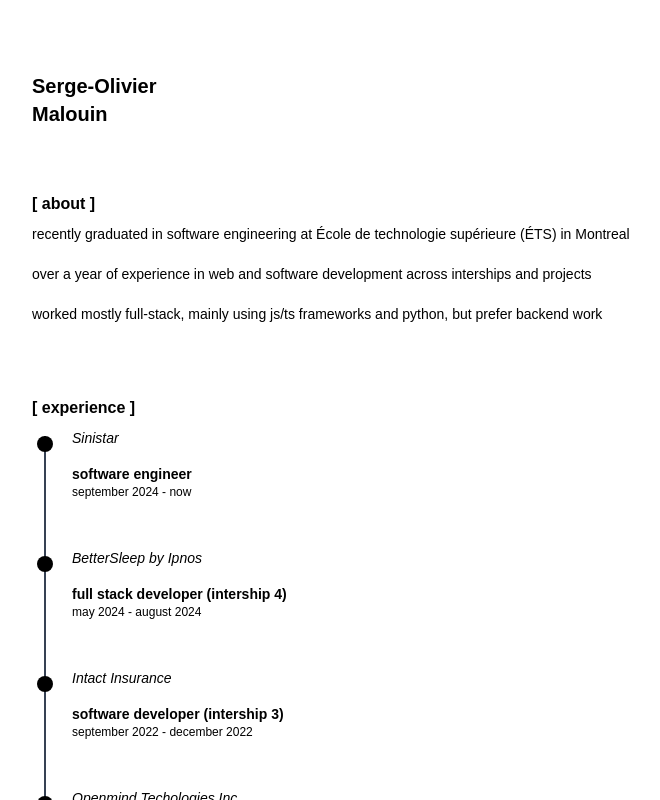
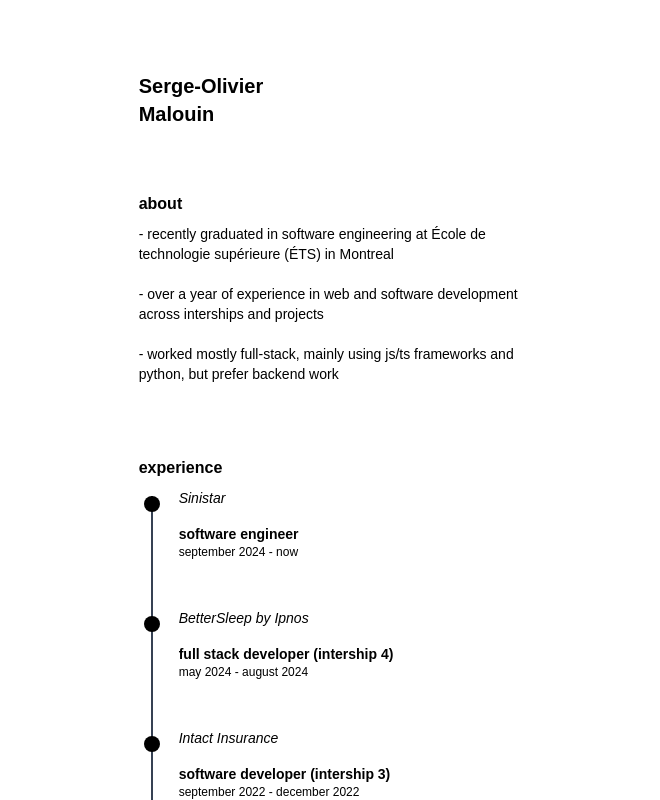
Before and after one commit to somalouin/portfolio, a Next.js app: page / in a window 1280 px wide. Shown: the top 800 px of the page, without its empty margins (304-964 px from the left). Built offline with nearby package versions, Linux system fonts and the light colour scheme.

Commit message:
fix settings file and ci

```diff
--- /dev/null
+++ b/app/_components/AboutSection.tsx
@@ -0,0 +1,24 @@
+import Link from "next/link";
+
+export const AboutSection = () => {
+  return (
+    <div className="pt-10 py-6">
+      <div>
+        <p className="text-l font-bold">about</p>
+        <p className="text-sm py-2">
+          - recently graduated in software engineering at École de technologie
+          supérieure (
+          <Link href="https://www.etsmtl.ca/" target="_blank">
+            ÉTS
+          </Link>
+          ) in Montreal
+          <br /> <br />- over a year of experience in web and software
+          development across interships and projects
+          <br />
+          <br />- worked mostly full-stack, mainly using js/ts frameworks and
+          python, but prefer backend work
+        </p>
+      </div>
+    </div>
+  );
+};
--- a/components/ExperienceSection.tsx
+++ b/app/_components/ExperienceSection.tsx
@@ -1,8 +1,8 @@
 export const ExperienceSection = () => {
   return (
-    <div id="experience" className="py-10">
+    <div className="py-10">
       <div>
-        <p className="text-l font-bold">[ experience ]</p>
+        <p className="text-l font-bold">experience</p>
         <section>
           <div className="container max-w-5xl py-2 mx-auto">
             <div className="grid gap-4 mx-2">
--- a/components/Header.tsx
+++ b/app/_components/Header.tsx
@@ -1,6 +1,6 @@
 export const Header = () => {
   return (
-    <div id="me" className="pt-10 py-6">
+    <div className="pt-10 py-6">
       <p className="text-xl font-bold">Serge-Olivier</p>
       <p className="text-xl font-bold">Malouin</p>
     </div>
--- a/components/StackSection.tsx
+++ b/app/_components/StackSection.tsx
@@ -2,9 +2,9 @@ import Image from "next/image";
 
 export const StackSection = () => {
   return (
-    <div id="stack" className="py-10">
+    <div className="py-10">
       <div>
-        <p className="text-l font-bold">[ tech stack ]</p>
+        <p className="text-l font-bold">tech stack</p>
         <p className="text-sm pt-2">languages</p>
         <ul className="px-4 py-2 grid grid-cols-8 gap-6">
           <Image
--- /dev/null
+++ b/app/_constants/text.ts
@@ -0,0 +1 @@
+// TODO: Add text for sections
--- a/app/page.tsx
+++ b/app/page.tsx
@@ -1,13 +1,13 @@
-import { AboutSection } from "../components/AboutSection";
-import { ExperienceSection } from "../components/ExperienceSection";
-import { StackSection } from "../components/StackSection";
-import { Footer } from "../components/Footer";
-import { Header } from "../components/Header";
+import { AboutSection } from "./_components/AboutSection";
+import { ExperienceSection } from "./_components/ExperienceSection";
+import { Footer } from "./_components/Footer";
+import { Header } from "./_components/Header";
+import { StackSection } from "./_components/StackSection";
 
 export default function Home() {
   return (
     <div className="min-h-full flex items-center justify-center font-mono py-8 text-black">
-      <div id="content" className="px-4 md:w-3/5 lg:w-1/3 xl:w-1/2">
+      <div className="px-4 md:w-3/5 lg:w-1/3 xl:w-1/3">
         <Header />
 
         <AboutSection />
--- a/biome.json
+++ b/biome.json
@@ -7,12 +7,13 @@
   },
   "files": {
     "ignoreUnknown": true,
-    "includes": ["**", "!node_modules", "!.next", "!dist", "!build"]
+    "includes": ["**/*.js", "**/*.jsx", "**/*.ts", "**/*.tsx", "**/*.json"]
   },
   "formatter": {
     "enabled": true,
     "indentStyle": "space",
-    "indentWidth": 2
+    "indentWidth": 2,
+    "formatWithErrors": false
   },
   "linter": {
     "enabled": true,
@@ -21,10 +22,11 @@
       "suspicious": {
         "noUnknownAtRules": "off"
       }
-    },
-    "domains": {
-      "next": "recommended",
-      "react": "recommended"
+    }
+  },
+  "javascript": {
+    "formatter": {
+      "quoteStyle": "double"
     }
   },
   "assist": {
--- a/components/AboutSection.tsx
+++ /dev/null
@@ -1,26 +0,0 @@
-import Link from "next/link";
-
-export const AboutSection = () => {
-  return (
-    <div id="about" className="pt-10 py-6">
-      <div>
-        <p className="text-l font-bold">[ about ]</p>
-        <p className="text-sm py-2">
-          recently graduated in software engineering at École de technologie
-          supérieure (
-          <Link href="https://www.etsmtl.ca/" target="_blank">
-            ÉTS
-          </Link>
-          ) in Montreal
-          <br /> <br />
-          over a year of experience in web and software development across
-          interships and projects
-          <br />
-          <br />
-          worked mostly full-stack, mainly using js/ts frameworks and python,
-          but prefer backend work
-        </p>
-      </div>
-    </div>
-  );
-};
--- a/package.json
+++ b/package.json
@@ -6,8 +6,9 @@
     "dev": "next dev",
     "build": "next build",
     "start": "next start",
-    "lint": "biome check",
-    "format": "biome format --write"
+    "lint": "biome lint .",
+    "format": "biome check --write .",
+    "format:ci": "biome ci ."
   },
   "dependencies": {
     "react": "19.2.0",
--- a/styles/globals.css
+++ b/styles/globals.css
@@ -15,7 +15,7 @@
 
 @media (prefers-color-scheme: dark) {
   :root {
-    --background: #f2f0e1;
+    --background: #f1f0ea;
     --foreground: #ededed;
   }
 }
```
Also changed, not shown: app/_components/Footer.tsx (renamed from components/Footer.tsx).
